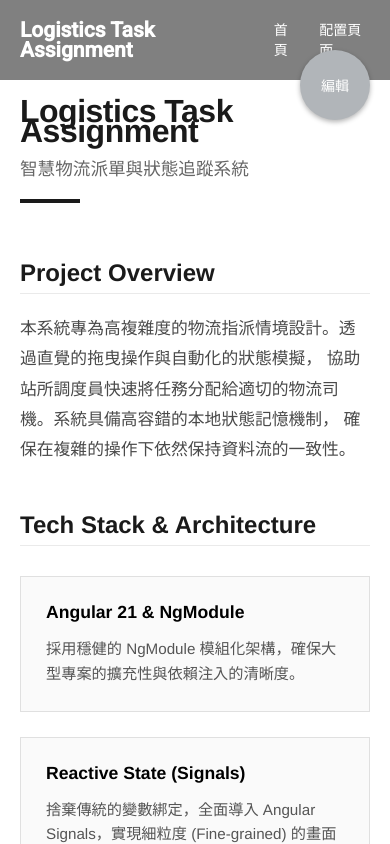
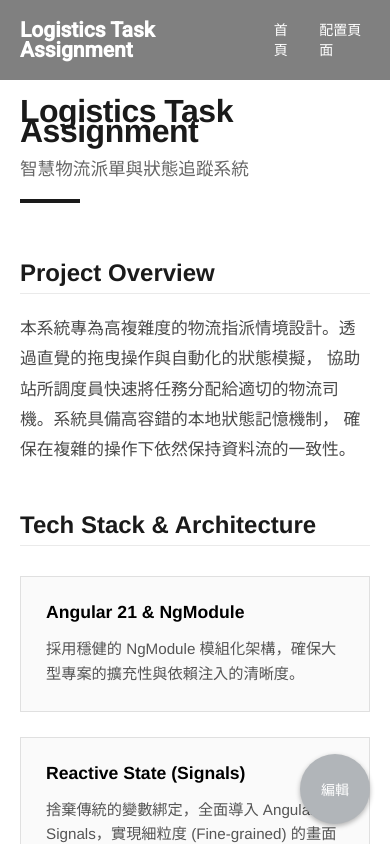
Before and after one commit to AlisonSmith1/task-assignment, an Angular app: page /dashboard/home in a window 390 px wide. Built offline with nearby package versions, Linux system fonts and the light colour scheme.

Commit message:
修改編輯按鈕的位置

```diff
--- a/src/app/app.scss
+++ b/src/app/app.scss
@@ -85,8 +85,7 @@
 @media (max-width: 768px) {
   .button-open {
     position: fixed;
-    top: 50px;
-    right: 20px;
+
     width: 70px;
     height: 70px;
     border-radius: 50%;
```
